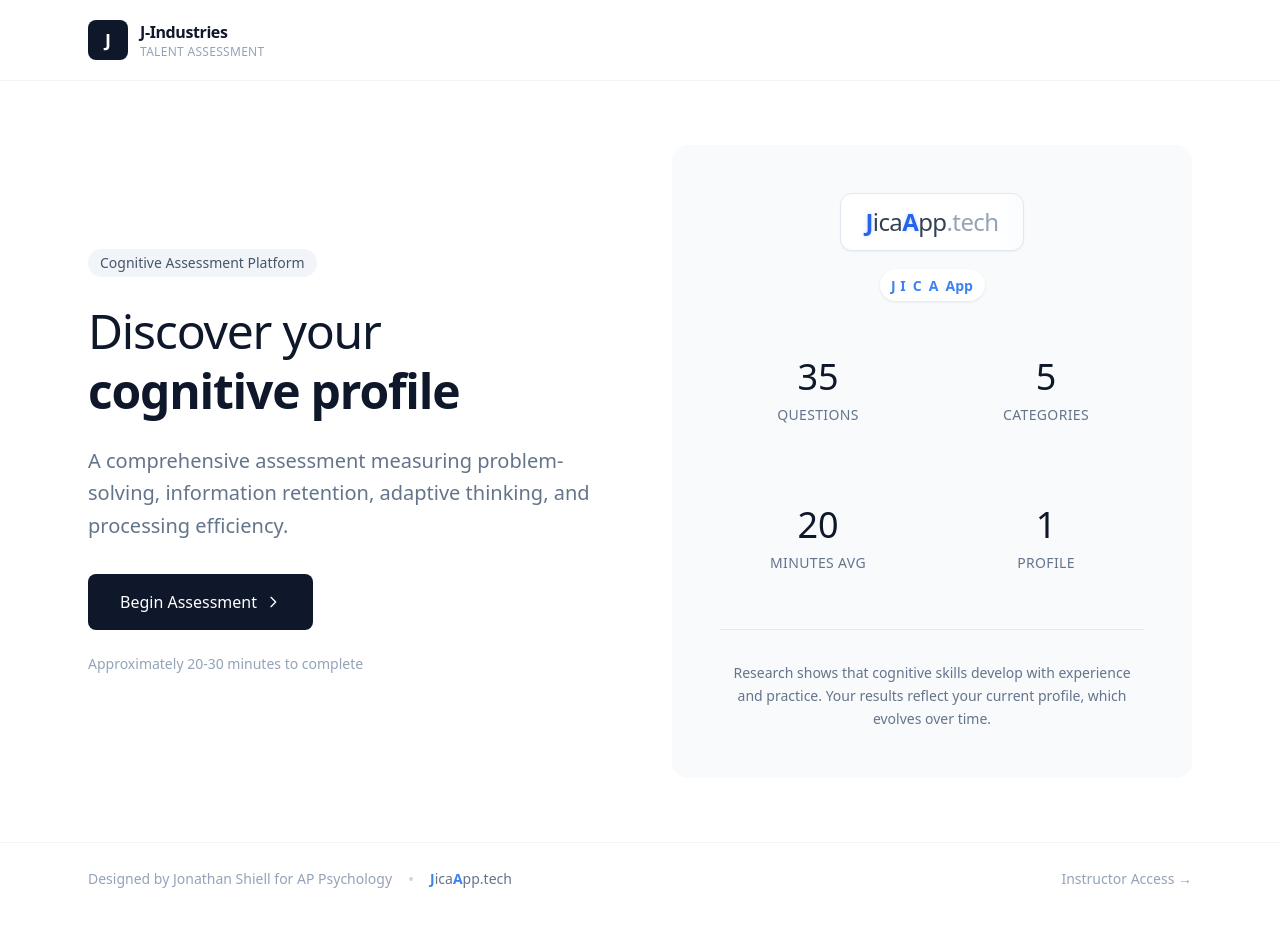
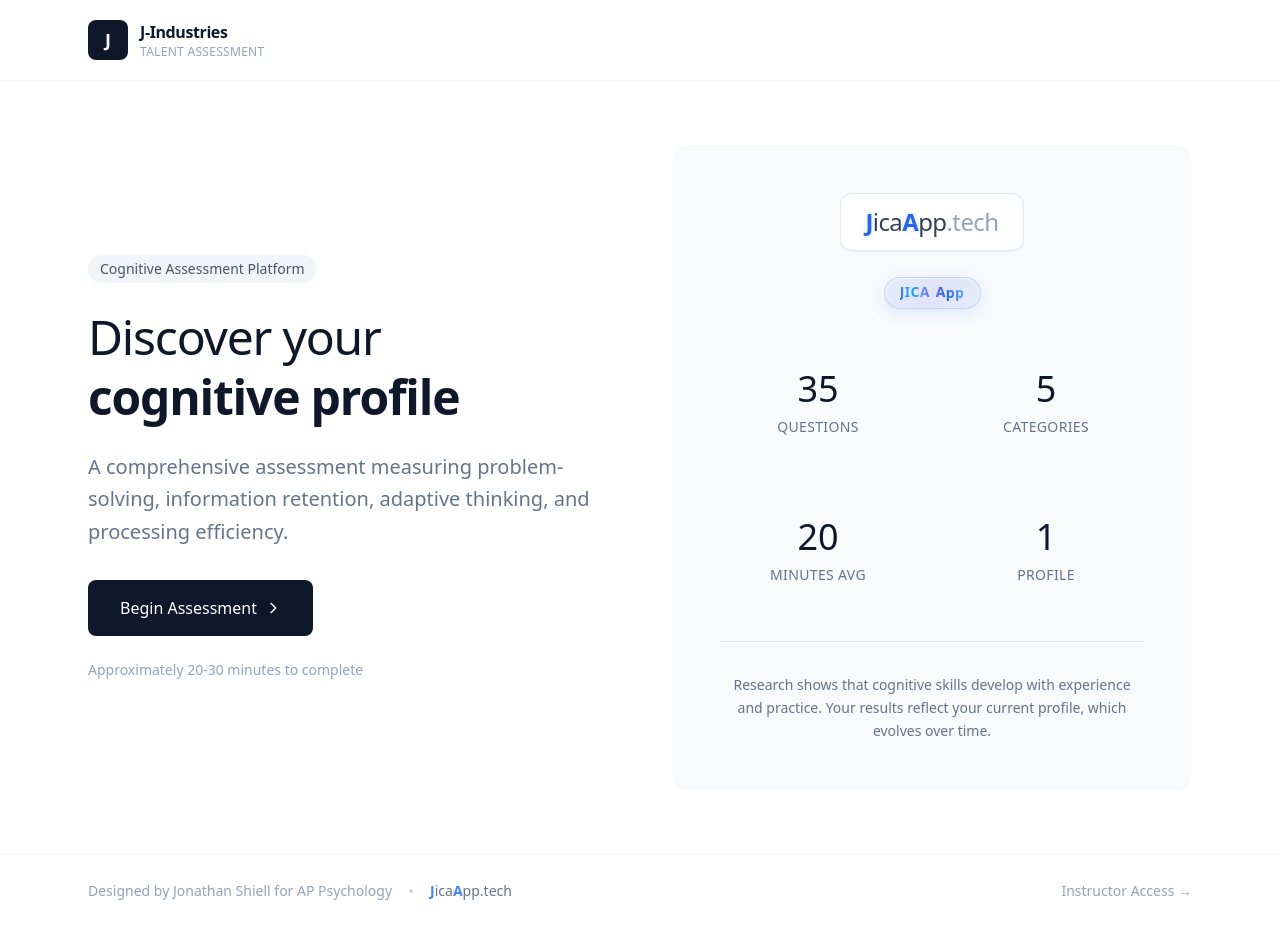
Before and after one commit to batmanhogwarts/jica-assessment, a React (Create React App) app: page / in a window 1280 px wide. Built offline with nearby package versions, Linux system fonts and the light colour scheme.

Commit message:
changes to animation, etc...

```diff
--- a/src/App.js
+++ b/src/App.js
@@ -91,18 +91,23 @@ const LandingPage = ({onStart,onSuffernAccess}) => (
                   <span className="font-light text-slate-400">.tech</span>
                 </span>
               </a>
-              <div className="mt-3 h-8 flex items-center justify-center">
-                <div className="animate-morph-container">
-                  <span className="inline-flex items-center text-sm">
-                    <span className="font-semibold text-blue-500">J</span>
+              <div className="mt-4 h-10 flex items-center justify-center">
+                <div className="animate-morph-container relative">
+                  <div className="animate-pill-bg absolute inset-0 rounded-full"></div>
+                  <span className="relative inline-flex items-center text-sm tracking-wide">
+                    <span className="font-bold text-transparent bg-clip-text bg-gradient-to-r from-blue-600 to-blue-400 animate-letter-float">J</span>
                     <span className="text-slate-400 animate-morph-text">-</span>
-                    <span className="font-semibold text-blue-500">I</span>
-                    <span className="text-slate-400 animate-morph-text">ndustries </span>
-                    <span className="font-semibold text-blue-500">C</span>
-                    <span className="text-slate-400 animate-morph-text">ognitive </span>
-                    <span className="font-semibold text-blue-500">A</span>
-                    <span className="text-slate-400 animate-morph-text">ssessment </span>
-                    <span className="font-semibold text-blue-500">App</span>
+                    <span className="font-bold text-transparent bg-clip-text bg-gradient-to-r from-blue-500 to-cyan-400 animate-letter-float animation-delay-100">I</span>
+                    <span className="text-slate-400 animate-morph-text">ndustries</span>
+                    <span className="animate-morph-text">&nbsp;</span>
+                    <span className="font-bold text-transparent bg-clip-text bg-gradient-to-r from-cyan-500 to-blue-500 animate-letter-float animation-delay-200">C</span>
+                    <span className="text-slate-400 animate-morph-text">ognitive</span>
+                    <span className="animate-morph-text">&nbsp;</span>
+                    <span className="font-bold text-transparent bg-clip-text bg-gradient-to-r from-blue-400 to-indigo-500 animate-letter-float animation-delay-300">A</span>
+                    <span className="text-slate-400 animate-morph-text">ssessment</span>
+                    <span className="animate-morph-space">&nbsp;</span>
+                    <span className="font-bold text-transparent bg-clip-text bg-gradient-to-r from-indigo-500 to-blue-600 animate-letter-float animation-delay-400">A</span>
+                    <span className="font-bold text-transparent bg-clip-text bg-gradient-to-r from-blue-600 to-blue-400">pp</span>
                   </span>
                 </div>
               </div>
@@ -126,15 +131,24 @@ const LandingPage = ({onStart,onSuffernAccess}) => (
                 0%, 100% { text-shadow: 0 0 0 transparent; }
                 50% { text-shadow: 0 0 8px rgba(59, 130, 246, 0.5); }
               }
+              @keyframes letter-float {
+                0%, 100% { transform: translateY(0); }
+                50% { transform: translateY(-2px); }
+              }
               @keyframes morph-text {
-                0%, 40% { max-width: 200px; opacity: 1; }
-                50%, 90% { max-width: 0; opacity: 0; }
-                100% { max-width: 200px; opacity: 1; }
+                0%, 35% { max-width: 150px; opacity: 1; }
+                45%, 85% { max-width: 0; opacity: 0; }
+                95%, 100% { max-width: 150px; opacity: 1; }
               }
-              @keyframes morph-container {
-                0%, 40% { background: transparent; padding: 0; border-radius: 0; box-shadow: none; }
-                50%, 90% { background: white; padding: 4px 12px; border-radius: 9999px; box-shadow: 0 1px 3px rgba(0,0,0,0.1); }
-                100% { background: transparent; padding: 0; border-radius: 0; box-shadow: none; }
+              @keyframes morph-space {
+                0%, 35% { width: 0; }
+                45%, 85% { width: 6px; }
+                95%, 100% { width: 0; }
+              }
+              @keyframes pill-bg {
+                0%, 35% { opacity: 0; transform: scale(0.8); }
+                45%, 85% { opacity: 1; transform: scale(1); }
+                95%, 100% { opacity: 0; transform: scale(0.8); }
               }
               .animate-sheen {
                 animation: sheen 3s ease-in-out infinite;
@@ -152,13 +166,32 @@ const LandingPage = ({onStart,onSuffernAccess}) => (
                 display: inline-block;
                 overflow: hidden;
                 white-space: nowrap;
-                animation: morph-text 6s ease-in-out infinite;
+                animation: morph-text 8s ease-in-out infinite;
+              }
+              .animate-morph-space {
+                display: inline-block;
+                animation: morph-space 8s ease-in-out infinite;
               }
               .animate-morph-container {
+                display: inline-flex;
+                align-items: center;
+                padding: 6px 16px;
+                transition: all 0.3s ease;
+              }
+              .animate-pill-bg {
+                background: linear-gradient(135deg, rgba(59, 130, 246, 0.1) 0%, rgba(99, 102, 241, 0.15) 50%, rgba(59, 130, 246, 0.1) 100%);
+                border: 1px solid rgba(59, 130, 246, 0.2);
+                box-shadow: 0 4px 15px rgba(59, 130, 246, 0.15), inset 0 1px 2px rgba(255,255,255,0.5);
+                animation: pill-bg 8s ease-in-out infinite;
+              }
+              .animate-letter-float {
                 display: inline-block;
-                transition: all 0.3s ease;
-                animation: morph-container 6s ease-in-out infinite;
+                animation: letter-float 3s ease-in-out infinite;
               }
+              .animation-delay-100 { animation-delay: 0.1s; }
+              .animation-delay-200 { animation-delay: 0.2s; }
+              .animation-delay-300 { animation-delay: 0.3s; }
+              .animation-delay-400 { animation-delay: 0.4s; }
             `}</style>
             <div className="grid grid-cols-2 gap-8">
               <div className="text-center p-6"><div className="text-4xl font-light text-slate-900 mb-2">35</div><div className="text-sm text-slate-500 uppercase tracking-wide">Questions</div></div>
```
Also changed, not shown: 1 other file (tests, documents, lock files or other folders).
